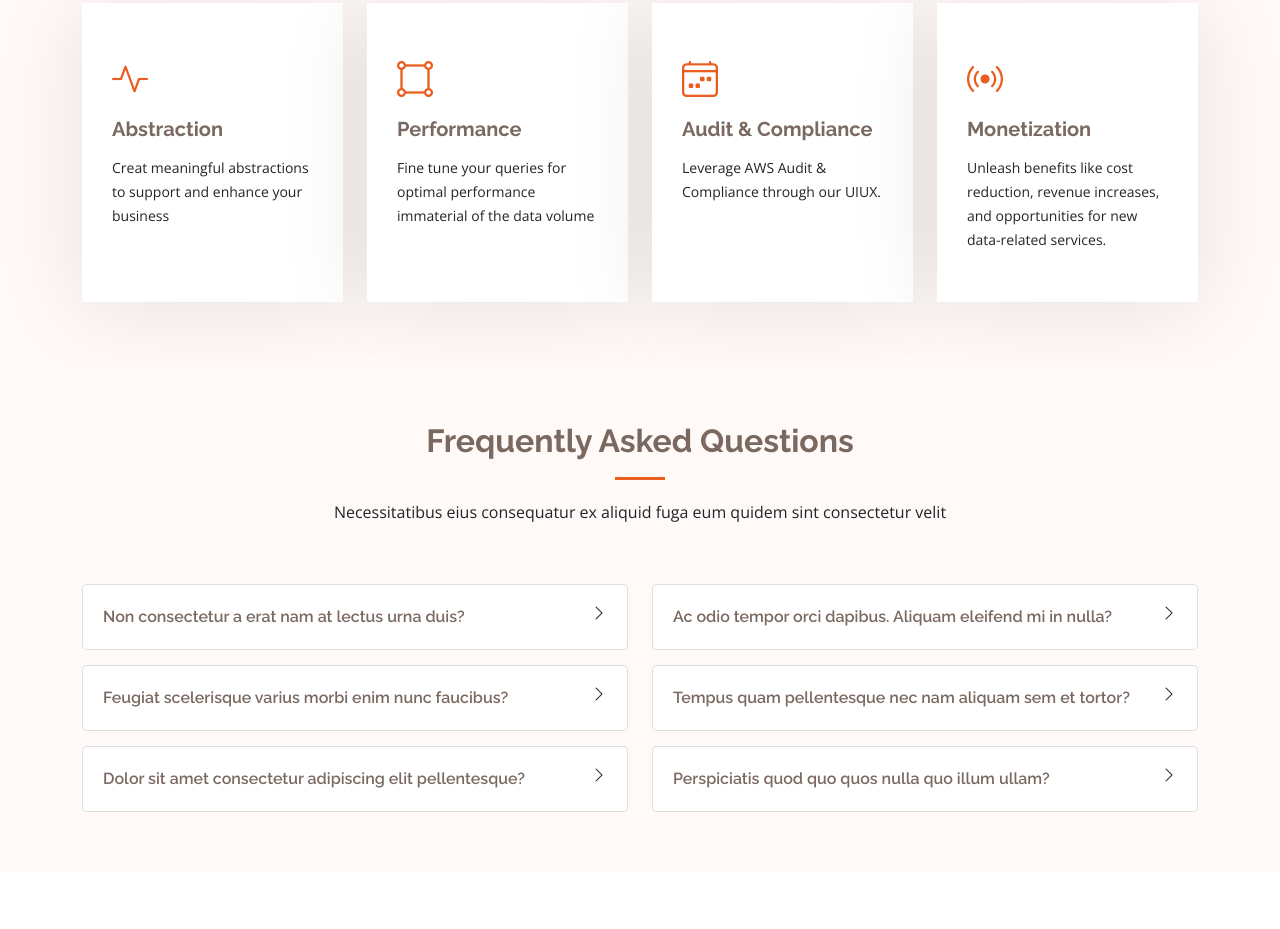
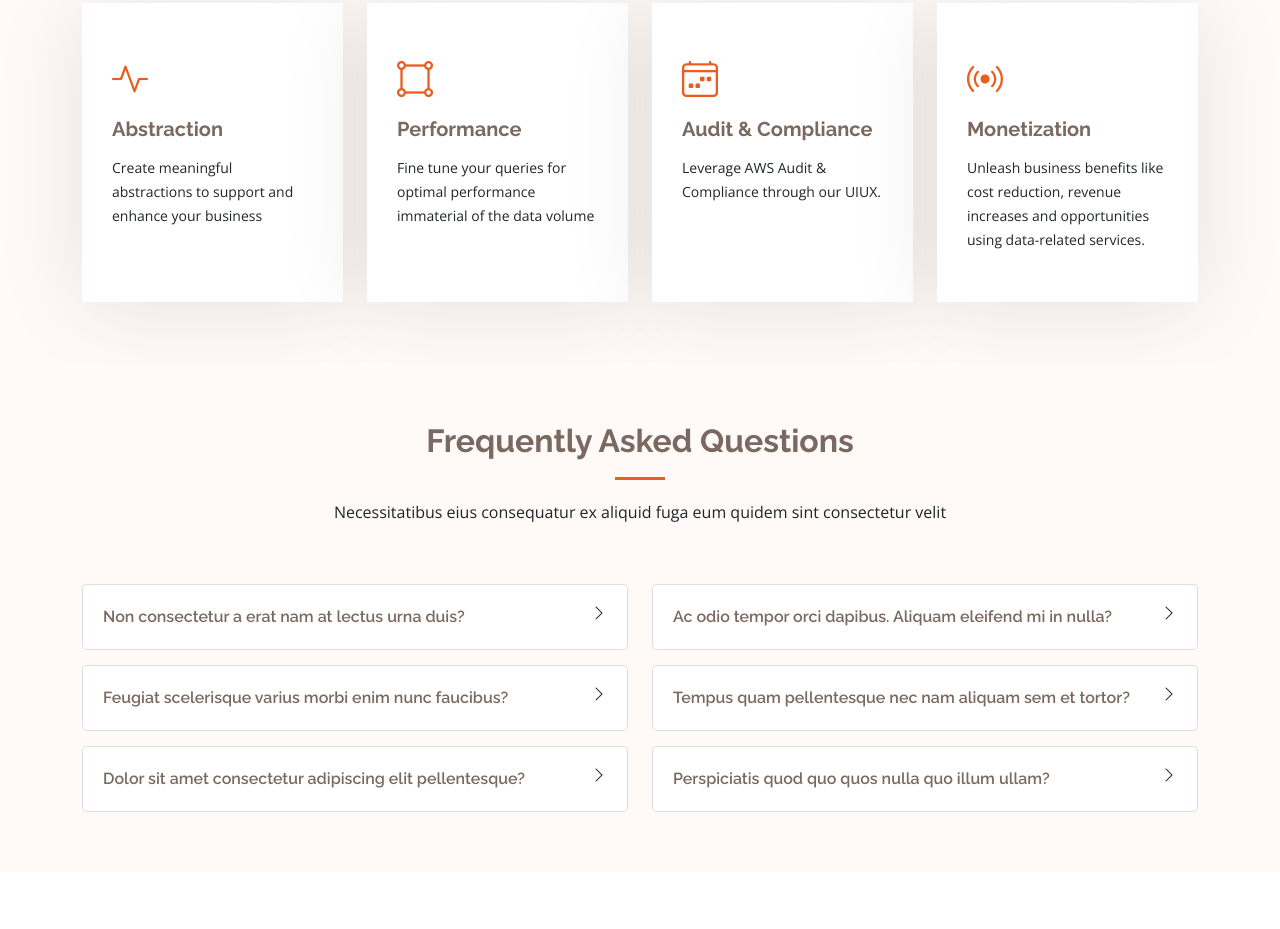
Before and after one commit to rajs325/zebradata, a plain HTML site: page index.html in a window 1280 px wide. Shown: the part 1750-2679 px from the top of the page. Drawn offline with nearby package versions, Linux system fonts and the light colour scheme.

Commit message:
fixed typo and other minor sentences

```diff
--- a/index.html
+++ b/index.html
@@ -179,7 +179,7 @@
             <div class="service-item position-relative">
               <div class="icon"><i class="bi bi-activity icon"></i></div>
               <h4><a href="service-details.html" class="stretched-link">Abstraction</a></h4>
-              <p>Creat meaningful abstractions to support and enhance your business</p>
+              <p>Create meaningful abstractions to support and enhance your business</p>
             </div>
           </div><!-- End Service Item -->
 
@@ -203,7 +203,7 @@
             <div class="service-item position-relative">
               <div class="icon"><i class="bi bi-broadcast icon"></i></div>
               <h4><a href="service-details.html" class="stretched-link">Monetization</a></h4>
-              <p>Unleash benefits like cost reduction, revenue increases, and opportunities for new data-related services. </p>
+              <p>Unleash business benefits like cost reduction, revenue increases and opportunities using data-related services. </p>
             </div>
           </div><!-- End Service Item -->
 
```
